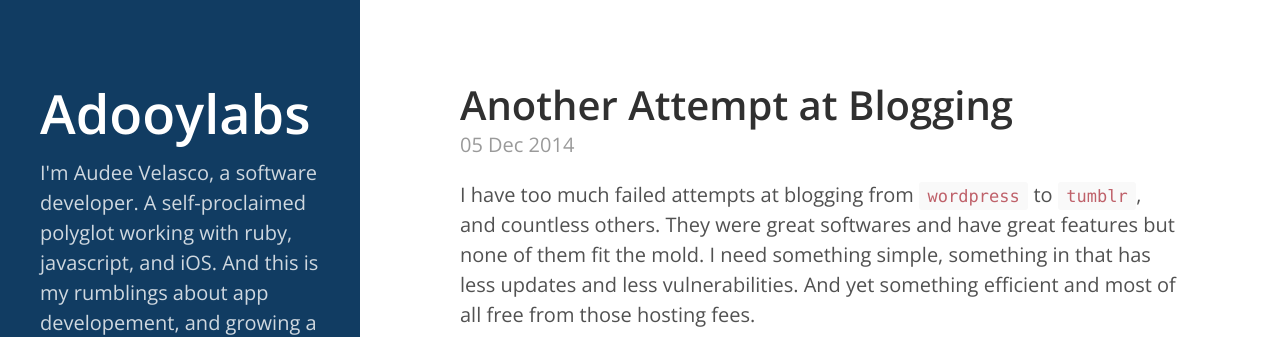
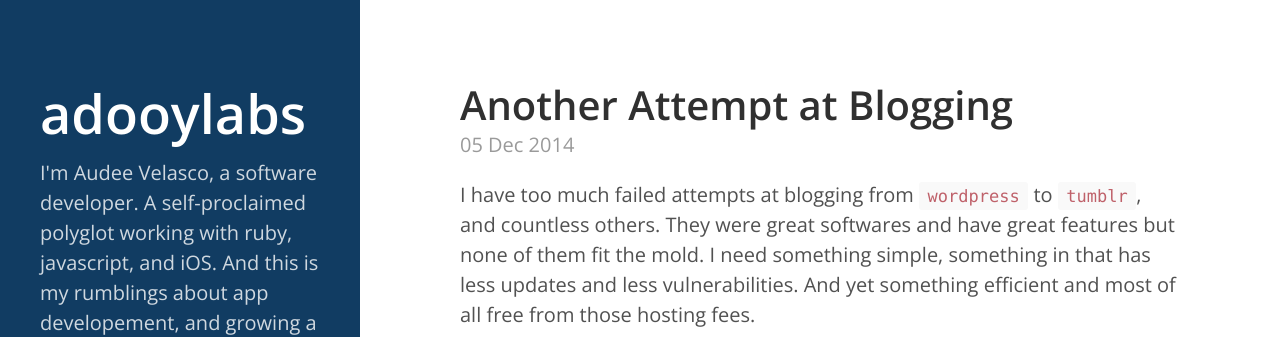
Before and after one commit to adooylabs/adooylabs.github.io, a Jekyll site: the page built from index.html, in a window 1280 px wide. Shown: the top 337 px of the page. Built offline with Jekyll 4.4.1, drawn with Linux system fonts in a browser that asks for light colours; Markdown is read by kramdown in place of the engine named in the settings; the list of posts is cut into pages by our own code.

```diff
--- a/_config.yml
+++ b/_config.yml
@@ -7,7 +7,7 @@ permalink:        pretty
 relative_permalinks: true
 
 # Setup
-title: Adooylabs
+title: adooylabs
 tagline:  Softwares and Startups
 description:    "I'm Audee Velasco, a software developer. A self-proclaimed polyglot working with ruby, javascript, and iOS. And this is my rumblings about app developement, and growing a startup. "
 url:              http://blog.adooylabs.com
```
